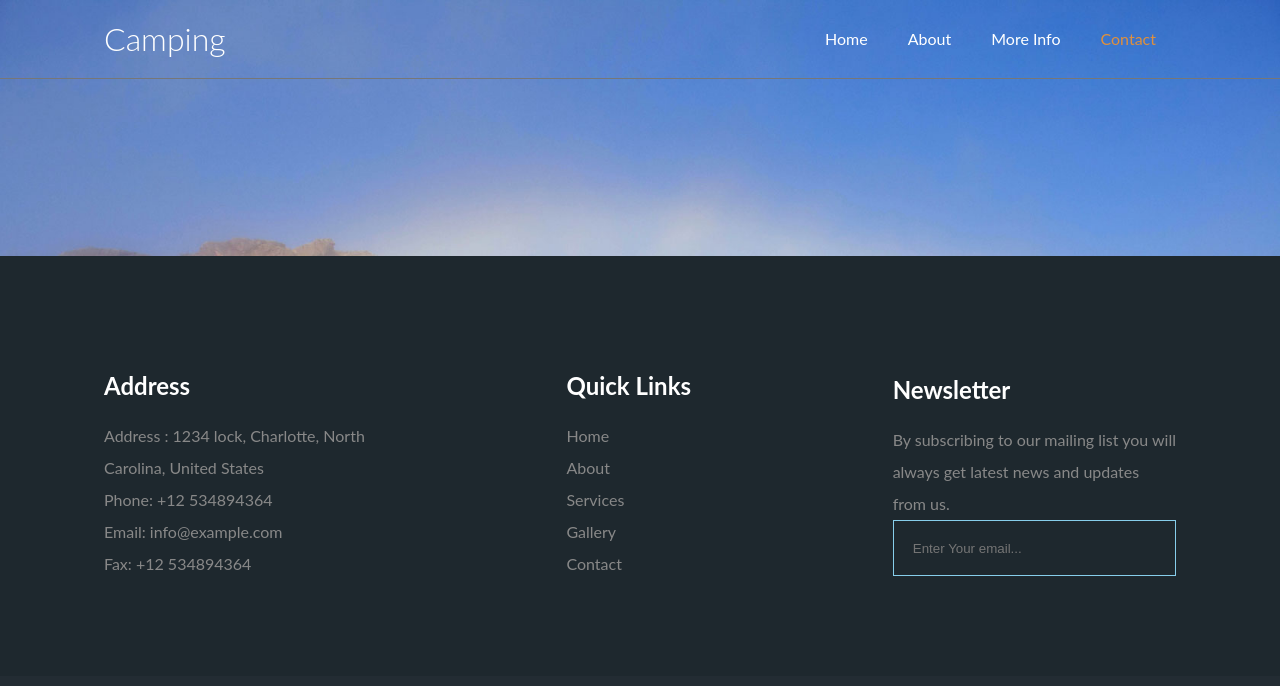
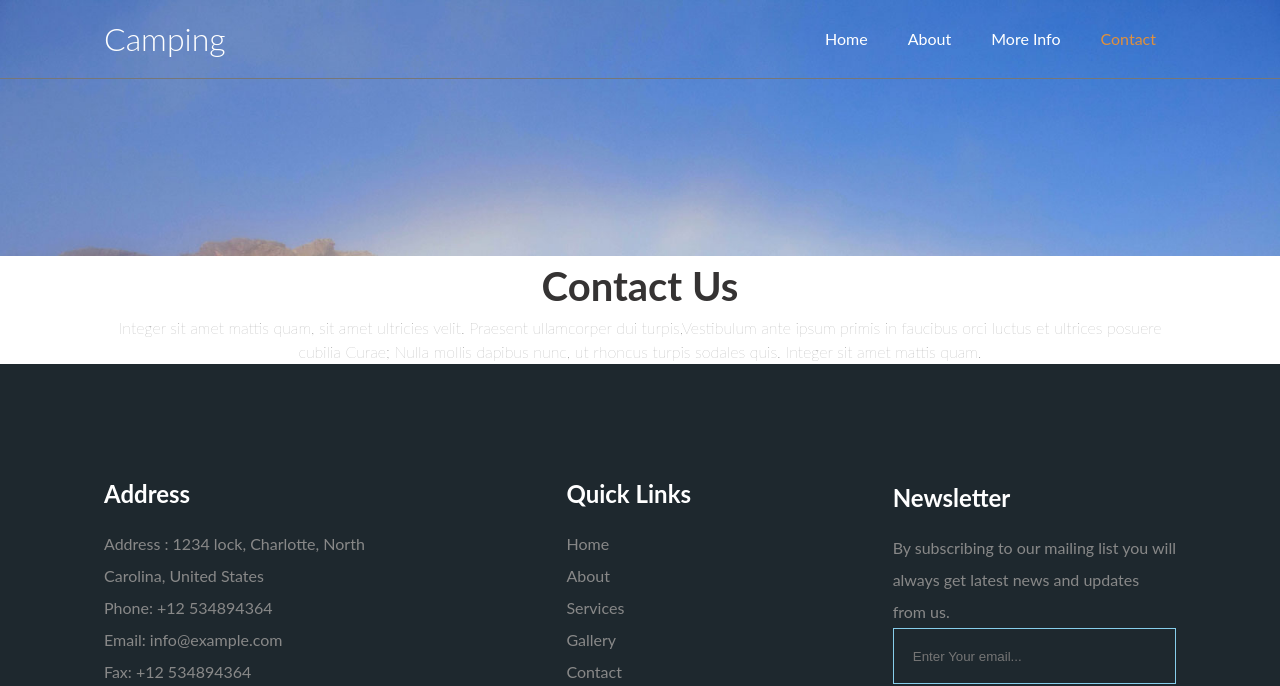
Before and after one commit to Swastikyadav/camping2, a website: page contact.html in a window 1280 px wide. Shown: the top 686 px of the page. Drawn offline with Linux system fonts and the light colour scheme.

Commit message:
add contact heading

```diff
--- a/assets/stylesheets/_contact.scss
+++ b/assets/stylesheets/_contact.scss
@@ -0,0 +1,12 @@
+/*contact section1*/
+.contact-heading{
+    font-size: 3rem;
+    color: $textDark2;
+    font-weight: 900;
+    p{
+        font-size: 1rem;
+        color: $textDark;
+        font-weight: 100;
+    }
+}
+/*contact form*/
--- a/assets/stylesheets/_vars.scss
+++ b/assets/stylesheets/_vars.scss
@@ -1,9 +1,9 @@
-// Color Combination
+ // Color Combination
 $primary: #4dac71;
 $primaryDark: #3ba666;
 $secondary: #202222;
 $textDark: #888;
 $textLight: #fff;
-
+$textDark2: rgb(53, 51, 51);
 // Font Family
 $font-family: "Lato", "sans-serif";
--- a/contact.html
+++ b/contact.html
@@ -31,7 +31,16 @@
             </div>
         </div>
 
-        <!-- Contact Main Section -->
+        <!-- Contact Main Section-Yash -->
+        <section>
+            <div class="wrapper text-center contact-heading">
+                <h2>Contact Us</h2>
+                <p>Integer sit amet mattis quam, sit amet ultricies velit. Praesent ullamcorper dui turpis,Vestibulum ante ipsum primis in faucibus orci luctus et ultrices posuere cubilia Curae; Nulla mollis dapibus nunc, ut rhoncus turpis sodales quis. Integer sit amet mattis quam.
+
+                    </p>
+            </div>
+
+        </section>
 
         <!-- Footer -->
         <footer>
```
Also changed, not shown: assets/stylesheets/style.css.
